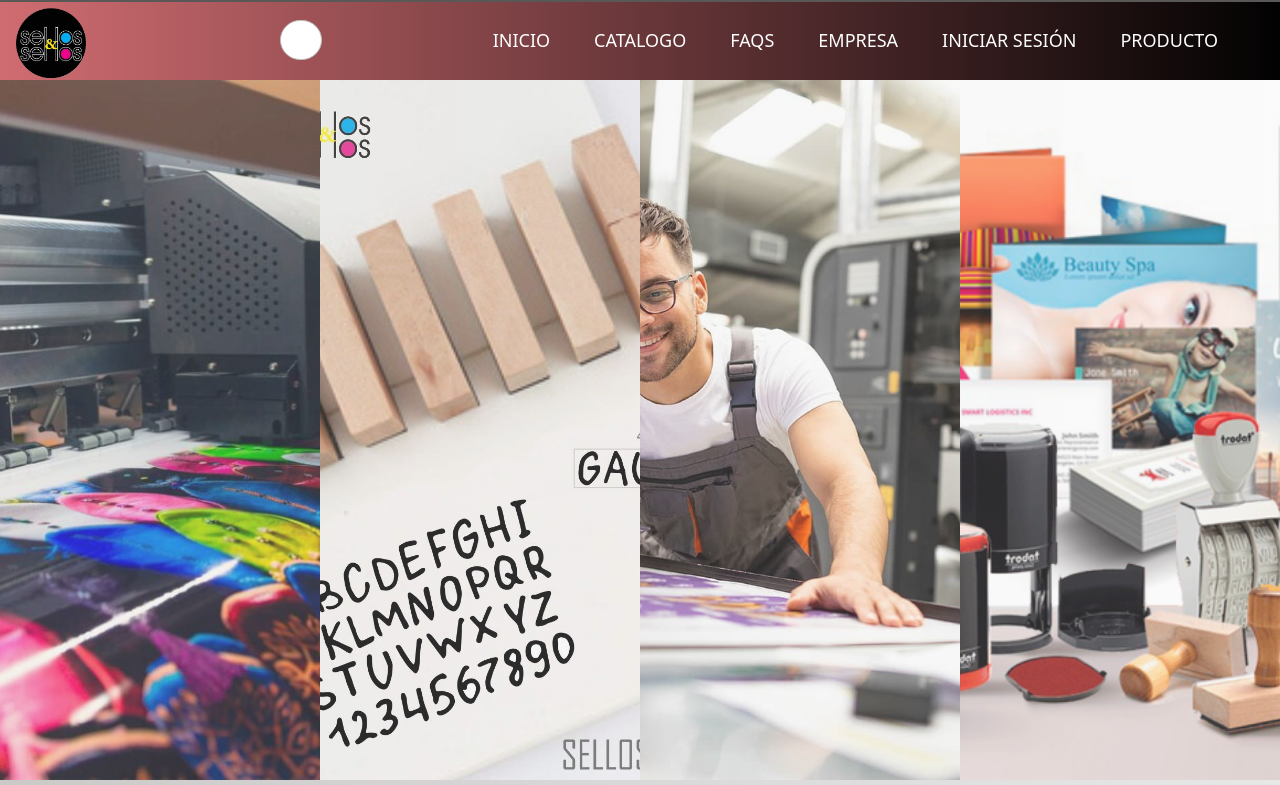
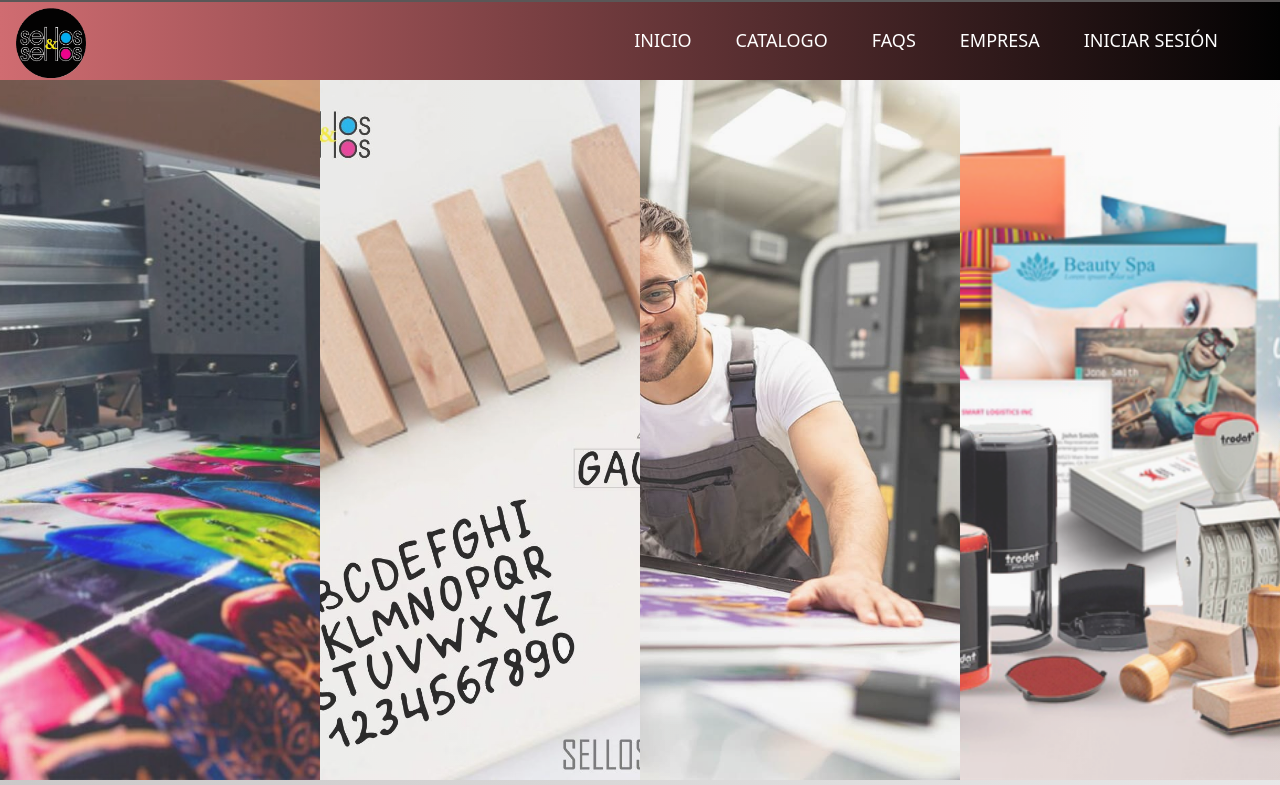
Before and after one commit to Rabedon1/Tienda-React, a React (Create React App) app in the folder client/: page / in a window 1280 px wide. Shown: the top 785 px of the page. Built offline with nearby package versions, Linux system fonts and the light colour scheme.

Commit message:
WERWREWR

```diff
--- a/client/src/components/Header.jsx
+++ b/client/src/components/Header.jsx
@@ -4,9 +4,7 @@ import logoNegro from '../image/logoNegro.png';
 
 
 const Header = ({isLoggedIn}) => {
-  const handleLogout = () => {
-    // Implementa la lógica para cerrar sesión
-  };
+
     return (
 
     <div>
@@ -15,15 +13,6 @@ const Header = ({isLoggedIn}) => {
           <a href="../index.html" className="logo">
           <img className="imgLogo" src={logoNegro} alt="Ideart" />
           </a>
-            <div className="buscar">
-              <input type="text" placeholder="Buscar" required="" />
-              <div className="btn">
-                <i
-                  className="fa-solid fa-magnifying-glass"
-                  style={{ color: "#8a938f" }}
-                />
-              </div>
-            </div>
             <button className="toggle">
               <i className="fa-solid fa-bars" />
             </button>
@@ -49,14 +38,6 @@ const Header = ({isLoggedIn}) => {
                   <Link to="/LogIn" className='navMenuLink navLink'>Iniciar sesión</Link>
                 </li>
               )}
-              {isLoggedIn && (
-                <li className="navMenuItem">
-                  <button onClick={handleLogout} className='navMenuLink navLink'>Cerrar sesión</button>
-                </li>
-              )}
-              <li className="navMenuItem">
-                <Link to="/Productos" className='navMenuLink navLink'>Producto</Link>
-              </li>
             </ul>
         </nav>
       </header>
```
